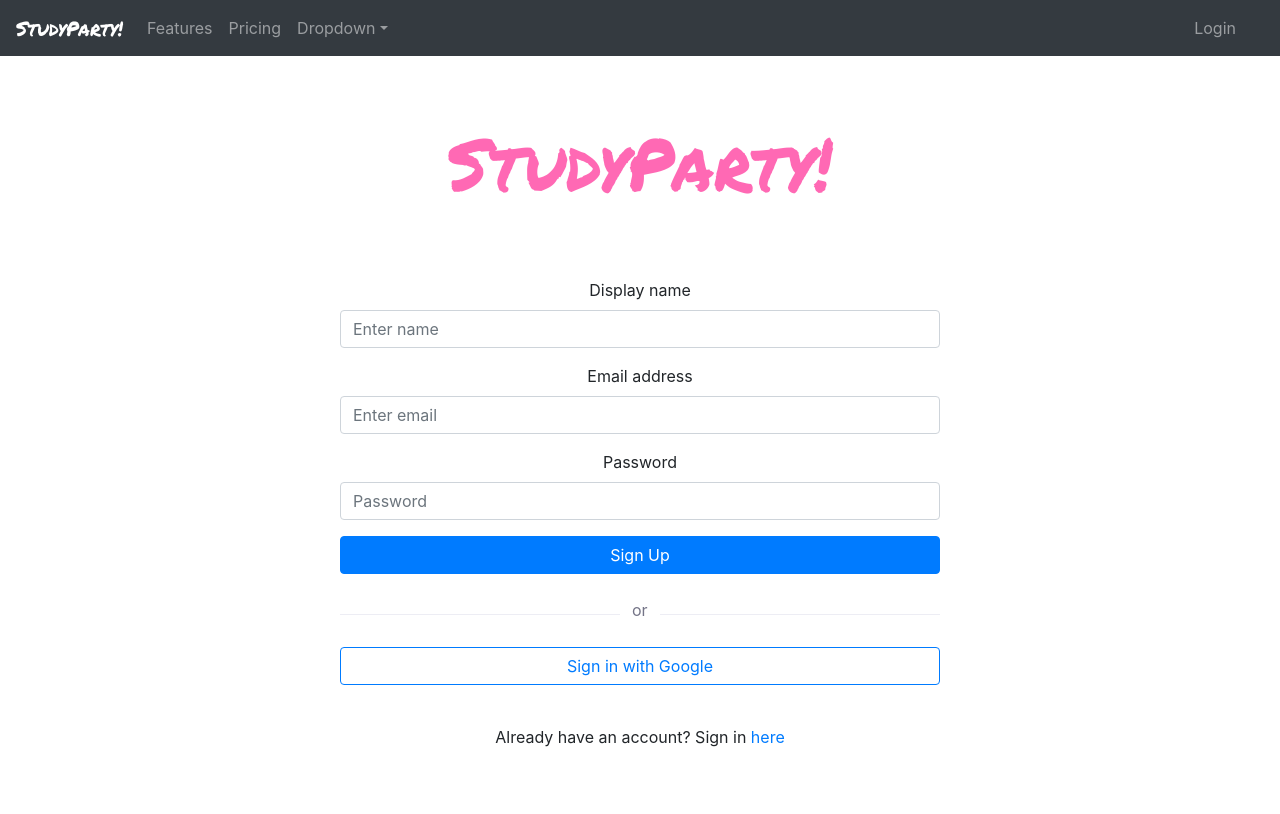
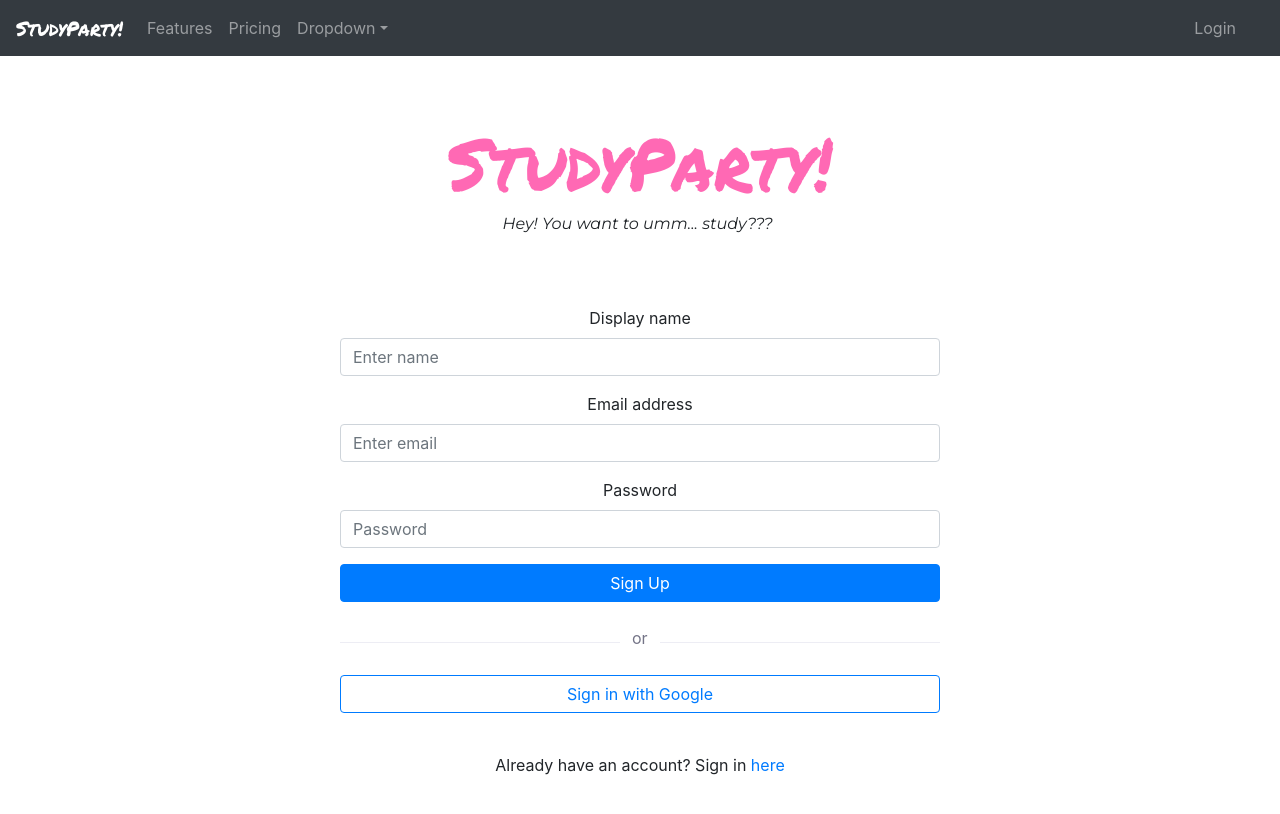
Before and after one commit to ktomanelli/StudyParty, a React (Create React App) app: page /signUp in a window 1280 px wide. Shown: the top 814 px of the page. Built offline with nearby package versions, Linux system fonts and the light colour scheme.

Commit message:
added animations to SignUp page

```diff
--- a/src/Pages/SignUp/SignUp.js
+++ b/src/Pages/SignUp/SignUp.js
@@ -9,12 +9,20 @@ class SignUp extends Component {
     password: "",
     displayName: "",
     error: null,
+    typed: "",
+  }
+
+  // when component mounts, will run typewriter effect on subtitle after 1.5s
+  componentDidMount() {
+    const subtitleStr = 'Hey! You want to umm... study???'
+    setTimeout(() => this.typeWriter(subtitleStr), 1500)
   }
 
   signInWithEmailAndPasswordHandler = (event, email, password) => {
     event.preventDefault()
   }
 
+  //function to handle form change
   onChangeHandler = (event) => {
     const { name, value } = event.currentTarget;
 
@@ -33,6 +41,16 @@ class SignUp extends Component {
     }
   }
 
+  // function that will take add a letter from a given string to 'typed' string stored in state every 50 milliseconds
+  typeWriter(slicedStr) {
+    if (slicedStr.length !== 0) {
+      this.setState((state) => ({
+        typed: state.typed.concat(slicedStr[0])
+      }));
+      setTimeout(() => this.typeWriter(slicedStr.slice(1)), 50);
+    }
+  }
+
   render() {
     console.log(this.props.loggedIn)
     return (
@@ -41,9 +59,15 @@ class SignUp extends Component {
         <Container style={{ backgroundColor: 'white' }}>
 
           <Jumbotron style={{ backgroundColor: 'white', marginBottom: '0px' }}>
-            <h1 className="main-title permanent-marker pink">StudyParty!</h1>
+            <h1 className="main-title permanent-marker pink animate__animated animate__bounceInDown">StudyParty!</h1>
+            <h6 className="montserrat">
+              {this.state.typed}
+              <span className="cursor">
+                <span style={{ fontWeight: "normal" }}>|</span>
+              </span>
+            </h6>
           </Jumbotron>
-          <div style={{ maxWidth: "600px", margin: "0 auto"}}>
+          <div style={{ maxWidth: "600px", margin: "0 auto" }}>
             <Form>
               <Form.Group controlId="userName">
                 <Form.Label>Display name</Form.Label>
@@ -75,7 +99,7 @@ class SignUp extends Component {
             </Button>
               </div>
             </Form>
-            <p style={{ paddingBottom: '100px'}}>
+            <p style={{ paddingBottom: '100px' }}>
               Already have an account? Sign in <Link to='/'>here</Link>
             </p>
           </div>
```
Also changed, not shown: src/Pages/SignIn/SignIn.js (+17 -9 lines).
